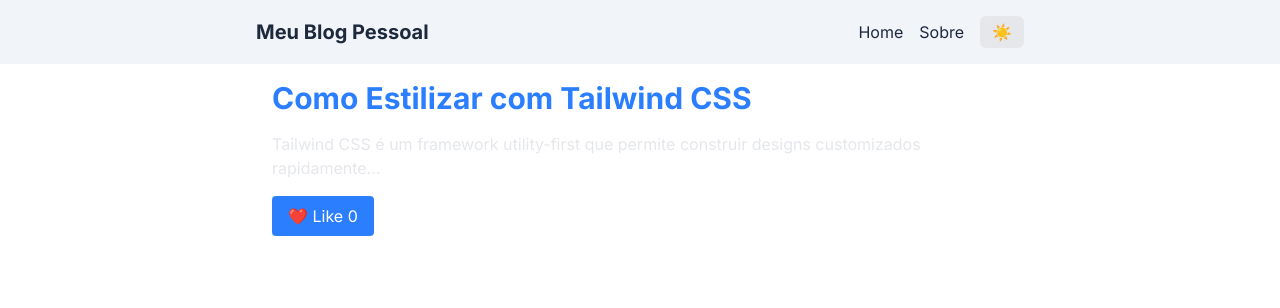
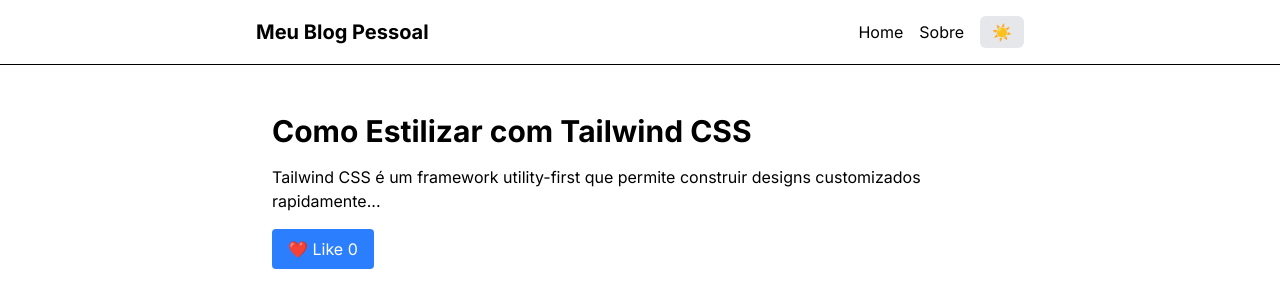
Before and after one commit to ChristalCamillo/desenvolve, a Next.js app in the folder blog/meu-blog-pessoal/: page /blog/como-estilizar-com-tailwind-css in a window 1280 px wide. Shown: the top 308 px of the page. Built offline with nearby package versions, Linux system fonts and the light colour scheme.

Commit message:
aplicando as cores do tema claro ao background textos e header

```diff
--- a/blog/meu-blog-pessoal/postcss.config.mjs
+++ /dev/null
@@ -1,5 +0,0 @@
-const config = {
-  plugins: ["@tailwindcss/postcss"],
-};
-
-export default config;
--- a/blog/meu-blog-pessoal/src/app/blog/[slug]/page.tsx
+++ b/blog/meu-blog-pessoal/src/app/blog/[slug]/page.tsx
@@ -32,8 +32,10 @@ export default async function Page(props: PageProps) {
   return (
     <main>
       <div>
-        <h1 className="text-blue-500 text-3xl font-bold mb-4">{post.title}</h1>
-        <p className="text-gray-200">{post.content}</p>
+        <h1 className="text-foreground text-3xl font-bold mb-4">
+          {post.title}
+        </h1>
+        <p className="text-muted-foreground">{post.content}</p>
         <LikeButton postSlug={post.slug} />
       </div>
     </main>
--- a/blog/meu-blog-pessoal/src/app/globals.css
+++ b/blog/meu-blog-pessoal/src/app/globals.css
@@ -46,7 +46,7 @@
   }
 }
 
-@theme inline {
+/* @theme inline {
   --color-background: var(--background);
   --color-foreground: var(--foreground);
   --font-sans: var(--font-geist-sans);
@@ -58,4 +58,4 @@
     --background: #0a0a0a;
     --foreground: #ededed;
   }
-}
+} */
--- a/blog/meu-blog-pessoal/src/app/layout.tsx
+++ b/blog/meu-blog-pessoal/src/app/layout.tsx
@@ -18,9 +18,7 @@ export default function RootLayout({
 }>) {
   return (
     <html lang="pt-BR" suppressHydrationWarning>
-      <body
-        className={`${inter.className} bg-white text-black dark:bg-gray-900 dark:text-white`}
-      >
+      <body className={`${inter.className} bg-background text-foreground`}>
         <ThemeProvider>
           <Header /> {/* Inclui o cabeçalho em todas as páginas */}
           <main className="container mx-auto max-w-3xl p-4">
--- a/blog/meu-blog-pessoal/src/app/page.tsx
+++ b/blog/meu-blog-pessoal/src/app/page.tsx
@@ -12,7 +12,7 @@ export default function HomePage() {
             <li key={post.id}>
               <Link
                 href={`/blog/${post.slug}`}
-                className=" text-lg text-blue-600 dark:text-blue-400 hover:underline"
+                className=" text-lg text-primary hover:underline"
               >
                 {post.title}
               </Link>
--- a/blog/meu-blog-pessoal/src/components/header.tsx
+++ b/blog/meu-blog-pessoal/src/components/header.tsx
@@ -3,7 +3,7 @@ import { ThemeSwitcher } from "./ThemeSwitcher";
 
 export default function Header() {
   return (
-    <header className="bg-slate-100 dark:bg-slate-800 text-slate-800 dark:text-slate-100 p-4">
+    <header className="py-4 mb-8 border-b">
       <div className="container mx-auto flex justify-between items-center max-w-3xl">
         <h1 className="font-bold text-xl">
           <Link href="/">Meu Blog Pessoal</Link>
```
